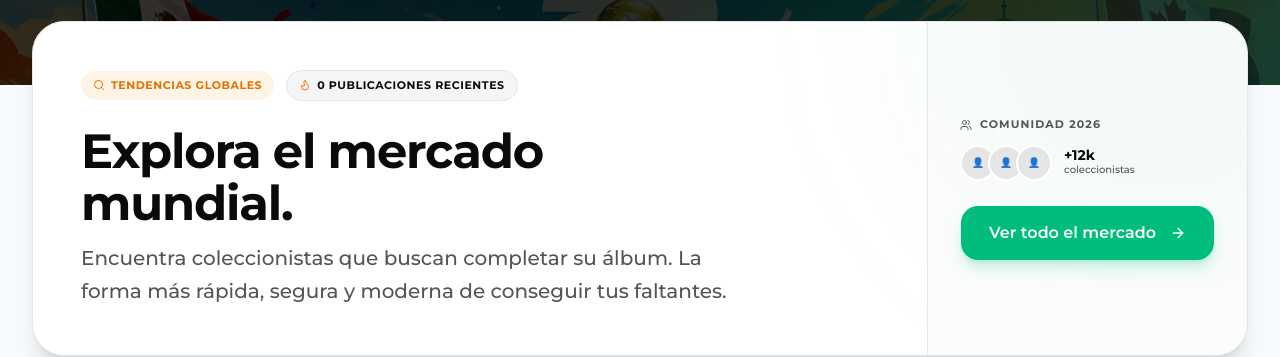
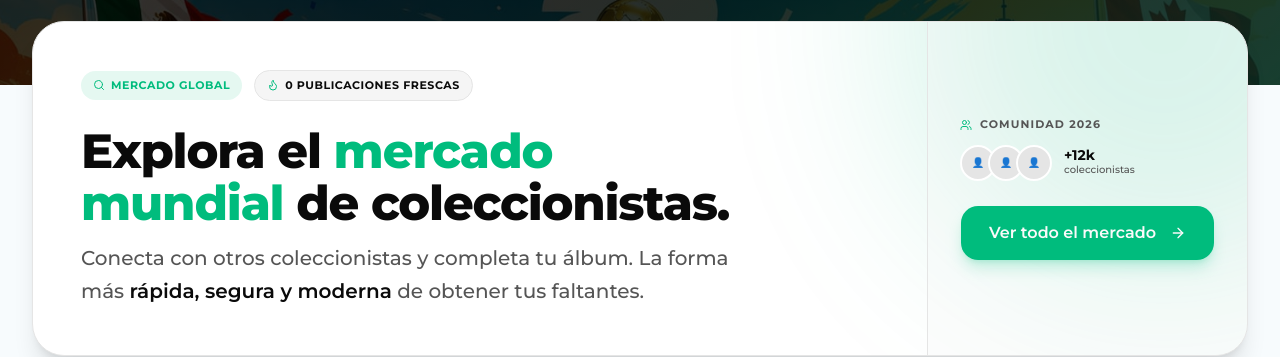
Before and after one commit to Alvinferdeveloper/CROMO-FC, a Next.js app: page / in a window 1280 px wide. Shown: the part 942-1299 px from the top of the page. Built offline with nearby package versions, Linux system fonts and the light colour scheme; no server answers.

Commit message:
feat(ui): enhance teaser section ui

```diff
--- a/features/home/components/hero.tsx
+++ b/features/home/components/hero.tsx
@@ -40,7 +40,6 @@ export function Hero({ isAuthenticated }: HeroProps) {
         <div className="space-y-6">
           <h1 className="text-[clamp(2.5rem,8vw,5.5rem)] font-bold leading-[1.05] tracking-tight text-white drop-shadow-2xl m-0">
             COMPLETA TU <br />
-            {/* Removed gradient text, used solid primary color per impeccable rules */}
             <span className="text-emerald-400">
               COLECCIÓN.
             </span>
--- a/features/home/components/teaser-section.tsx
+++ b/features/home/components/teaser-section.tsx
@@ -17,7 +17,7 @@ export function TeaserSection({ cards, userCity }: TeaserSectionProps) {
         {/* Bold Asymmetric Callout Header */}
         <div className="relative overflow-hidden bg-card rounded-[2rem] shadow-xl border border-border group">
           {/* Subtle animated background glow */}
-          <div className="absolute top-0 right-0 w-[500px] h-[500px] bg-primary/10 rounded-full blur-[100px] opacity-50 group-hover:opacity-70 transition-opacity duration-1000 -translate-y-1/2 translate-x-1/3" />
+          <div className="absolute top-0 right-0 w-[500px] h-[500px] bg-primary/40 rounded-full blur-[100px] opacity-50 group-hover:opacity-70 transition-opacity duration-1000 -translate-y-1/2 translate-x-1/3" />
 
           <div className="relative z-10 flex flex-col md:flex-row">
 
@@ -29,22 +29,26 @@ export function TeaserSection({ cards, userCity }: TeaserSectionProps) {
                     <MapPin className="h-3 w-3" /> Zona activa: {userCity}
                   </span>
                 ) : (
-                  <span className="inline-flex items-center gap-1.5 px-3 py-1.5 rounded-full bg-amber-500/10 text-amber-600 dark:text-amber-400 text-[11px] font-bold uppercase tracking-wider">
-                    <Search className="h-3 w-3" /> Tendencias globales
+                  <span className="inline-flex items-center gap-1.5 px-3 py-1.5 rounded-full bg-primary/10 text-primary text-[11px] font-bold uppercase tracking-wider">
+                    <Search className="h-3 w-3" /> Mercado global
                   </span>
                 )}
                 <span className="inline-flex items-center gap-1.5 px-3 py-1.5 rounded-full bg-accent text-foreground text-[11px] font-bold uppercase tracking-wider border border-border">
-                  <Flame className="h-3 w-3 text-orange-500" />
-                  {cards?.length || 0} publicaciones recientes
+                  <Flame className="h-3 w-3 text-primary" />
+                  {cards?.length || 0} publicaciones frescas
                 </span>
               </div>
 
               <div className="space-y-3 max-w-2xl">
-                <h2 className="text-4xl md:text-5xl font-bold tracking-tight text-foreground leading-[1.1]">
-                  {userCity ? 'El mercado en tu ciudad está activo.' : 'Explora el mercado mundial.'}
+                <h2 className="text-4xl md:text-5xl font-extrabold tracking-tight text-foreground leading-[1.1]">
+                  {userCity ? (
+                    <>El mercado en <span className="text-primary">{userCity}</span> está en movimiento.</>
+                  ) : (
+                    <>Explora el <span className="text-primary">mercado mundial</span> de coleccionistas.</>
+                  )}
                 </h2>
                 <p className="text-muted-foreground font-medium text-lg md:text-xl leading-relaxed">
-                  Encuentra coleccionistas que buscan completar su álbum. La forma más rápida, segura y moderna de conseguir tus faltantes.
+                  Conecta con otros coleccionistas y completa tu álbum. La forma más <span className="text-foreground font-semibold">rápida, segura y moderna</span> de obtener tus faltantes.
                 </p>
               </div>
             </div>
@@ -53,7 +57,7 @@ export function TeaserSection({ cards, userCity }: TeaserSectionProps) {
             <div className="w-full md:w-80 bg-accent/30 border-t md:border-t-0 md:border-l border-border p-8 flex flex-col justify-center gap-6">
               <div>
                 <p className="text-[11px] font-bold text-muted-foreground uppercase tracking-widest mb-3 flex items-center gap-2">
-                  <Users className="h-3 w-3" /> Comunidad 2026
+                  <Users className="h-3 w-3 text-primary" /> Comunidad 2026
                 </p>
                 <div className="flex items-center gap-3">
                   <div className="flex -space-x-2">
@@ -81,7 +85,6 @@ export function TeaserSection({ cards, userCity }: TeaserSectionProps) {
 
           </div>
         </div>
-
         {/* Cards Grid */}
         <div className="space-y-6">
           <div className="flex items-center justify-between px-2">
```
